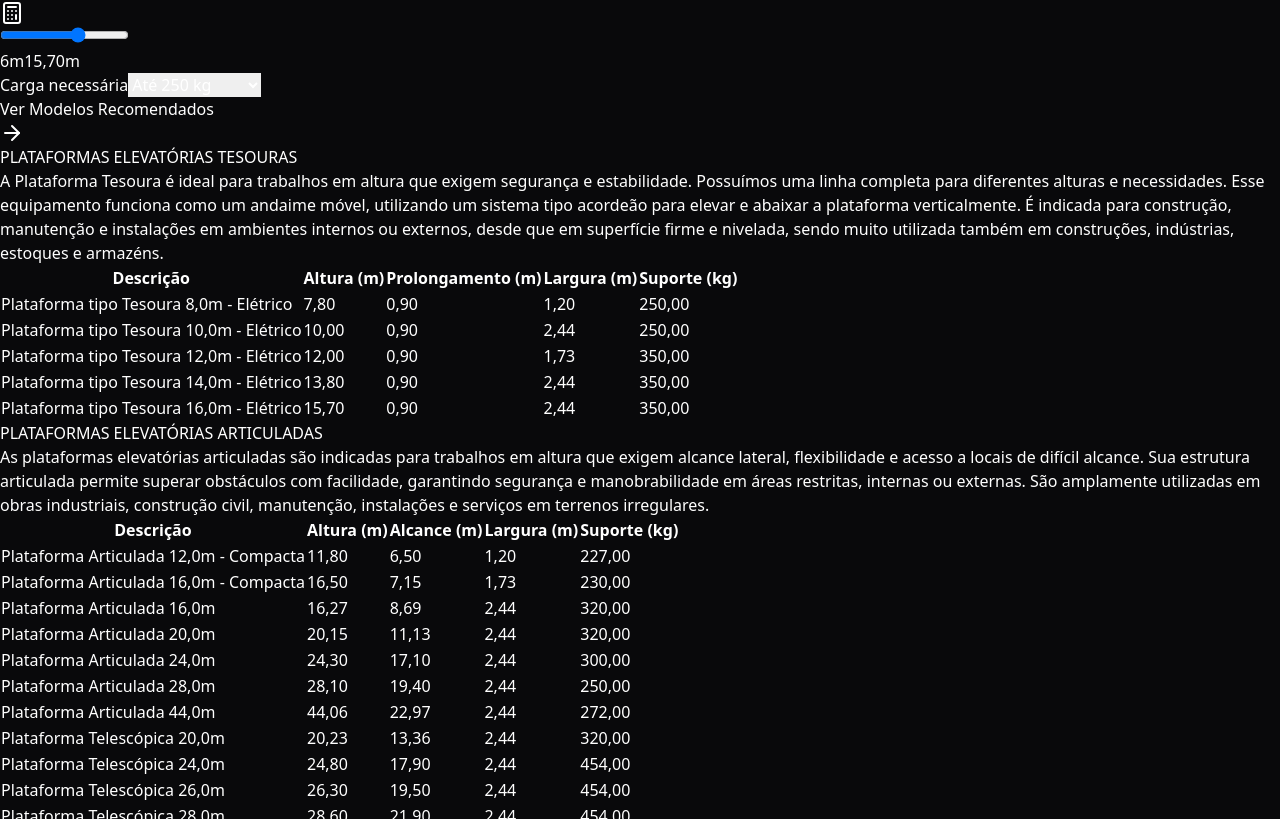
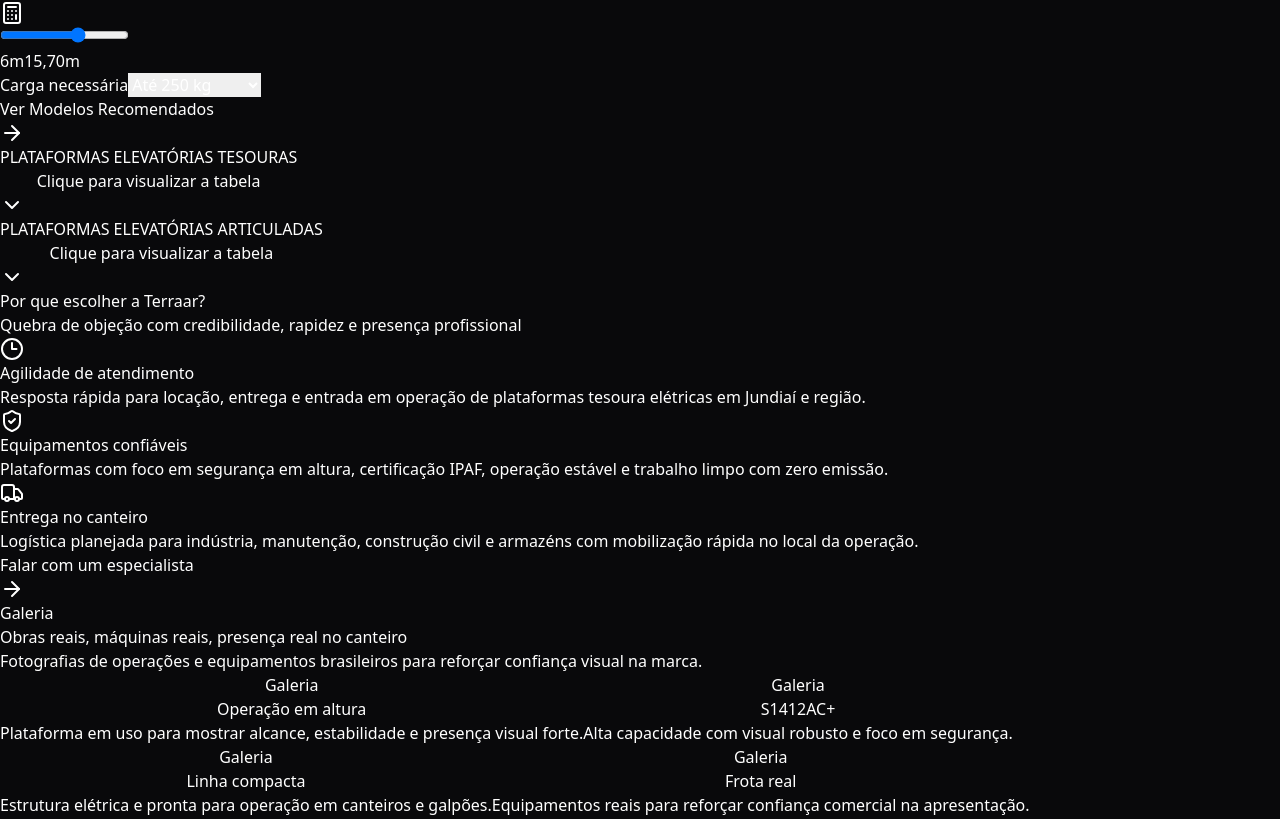
Before and after one commit to AGENCIAVCD/terraar, a Next.js app: page / in a window 1280 px wide. Shown: the part 1301-2120 px from the top of the page. Built offline with nearby package versions, Linux system fonts and the light colour scheme.

Commit message:
Transforma tabelas de especificacoes em acordeao

```diff
--- a/components/CalculadoraPlataformas.tsx
+++ b/components/CalculadoraPlataformas.tsx
@@ -1,7 +1,7 @@
 "use client";
 
 import { useEffect, useMemo, useState } from "react";
-import { ArrowRight, BadgeCheck, Calculator, Truck } from "lucide-react";
+import { ArrowRight, BadgeCheck, Calculator, ChevronDown, Truck } from "lucide-react";
 
 type TabType = "tesoura" | "articulada";
 
@@ -69,6 +69,8 @@
   const [alcance, setAlcance] = useState(5);
   const [cargaMinima, setCargaMinima] = useState(250);
   const [mostrarResultados, setMostrarResultados] = useState(false);
+  const [tesourasExpandidas, setTesourasExpandidas] = useState(false);
+  const [articuladasExpandidas, setArticuladasExpandidas] = useState(false);
   const mostrarAvisoCargaTesoura = abaAtiva === "tesoura" && cargaMinima >= 450;
 
   const alturaMaxima = abaAtiva === "tesoura" ? MAX_ALTURA_TESOURA : MAX_ALTURA_ARTICULADA;
@@ -274,10 +276,22 @@
 
         <div className="mt-20 space-y-12">
           <div className="overflow-hidden rounded-3xl bg-white shadow-xl ring-1 ring-black/5">
-            <div className="bg-[#f99c2c] px-6 py-5 text-white">
+            <button
+              type="button"
+              onClick={() => setTesourasExpandidas((prev) => !prev)}
+              className="flex w-full items-center justify-between bg-[#f99c2c] px-6 py-5 text-left text-white transition hover:bg-[#ee9427]"
+              aria-expanded={tesourasExpandidas}
+            >
+              <div>
                 <h3 className="text-2xl font-bold">PLATAFORMAS ELEVATÓRIAS TESOURAS</h3>
+                <p className="mt-1 text-sm text-white/85">
+                  {tesourasExpandidas ? "Clique para recolher a tabela" : "Clique para visualizar a tabela"}
+                </p>
               </div>
+              <ChevronDown className={`h-6 w-6 transition-transform duration-300 ${tesourasExpandidas ? "rotate-180" : ""}`} />
+            </button>
 
+            {tesourasExpandidas ? (
               <div className="p-6 sm:p-8">
                 <p className="whitespace-pre-line text-base leading-8 text-gray-700">
                   A Plataforma Tesoura é ideal para trabalhos em altura que exigem segurança e
@@ -313,15 +327,27 @@
                     </tbody>
                   </table>
                 </div>
-
               </div>
+            ) : null}
           </div>
 
           <div className="overflow-hidden rounded-3xl bg-white shadow-xl ring-1 ring-black/5">
-            <div className="bg-[#f99c2c] px-6 py-5 text-white">
+            <button
+              type="button"
+              onClick={() => setArticuladasExpandidas((prev) => !prev)}
+              className="flex w-full items-center justify-between bg-[#f99c2c] px-6 py-5 text-left text-white transition hover:bg-[#ee9427]"
+              aria-expanded={articuladasExpandidas}
+            >
+              <div>
                 <h3 className="text-2xl font-bold">PLATAFORMAS ELEVATÓRIAS ARTICULADAS</h3>
+                <p className="mt-1 text-sm text-white/85">
+                  {articuladasExpandidas ? "Clique para recolher a tabela" : "Clique para visualizar a tabela"}
+                </p>
               </div>
+              <ChevronDown className={`h-6 w-6 transition-transform duration-300 ${articuladasExpandidas ? "rotate-180" : ""}`} />
+            </button>
 
+            {articuladasExpandidas ? (
               <div className="p-6 sm:p-8">
                 <p className="whitespace-pre-line text-base leading-8 text-gray-700">
                   As plataformas elevatórias articuladas são indicadas para trabalhos em altura que
@@ -362,8 +388,8 @@
                 <p className="mt-5 text-sm font-medium text-gray-700">
                   * Para todos os modelos podemos oferecer com motor elétrico, diesel ou híbrido.
                 </p>
-
               </div>
+            ) : null}
           </div>
         </div>
       </div>
```
Lines whose indentation alone changed are shown as unchanged.
